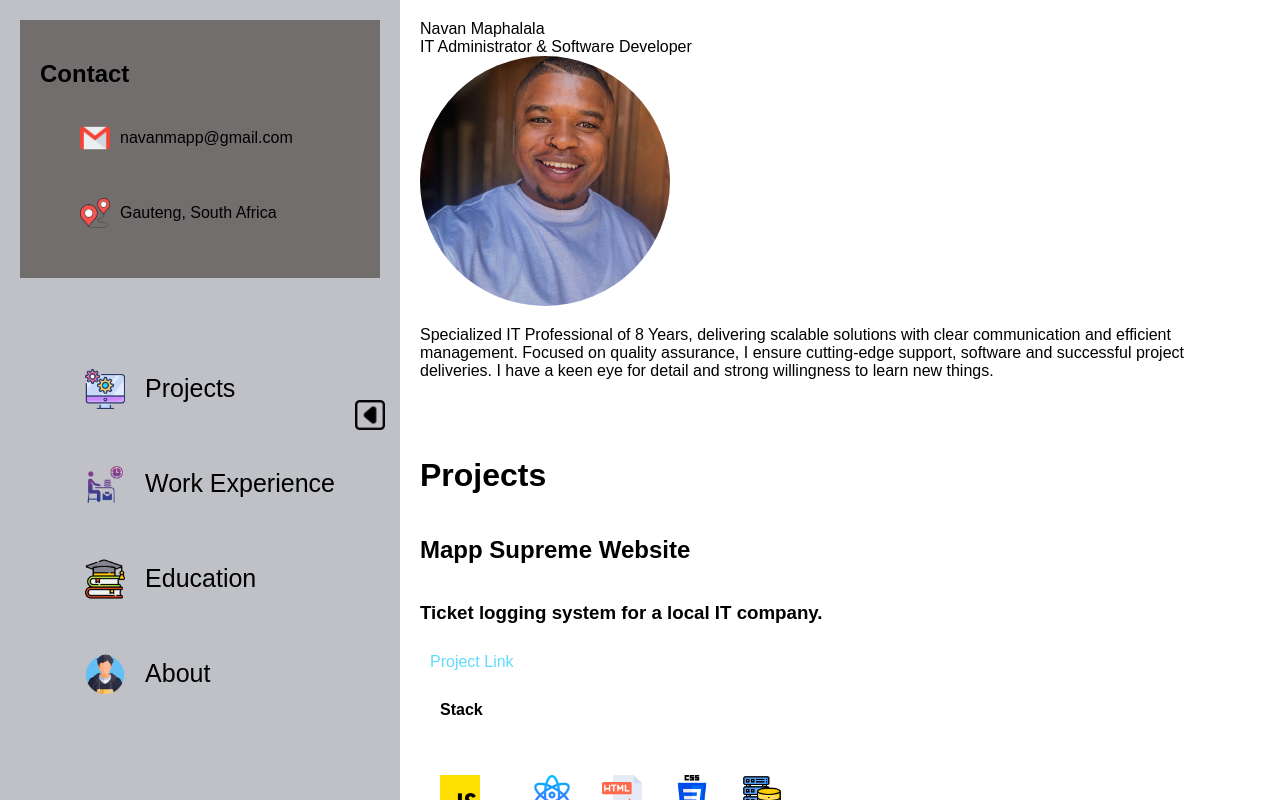
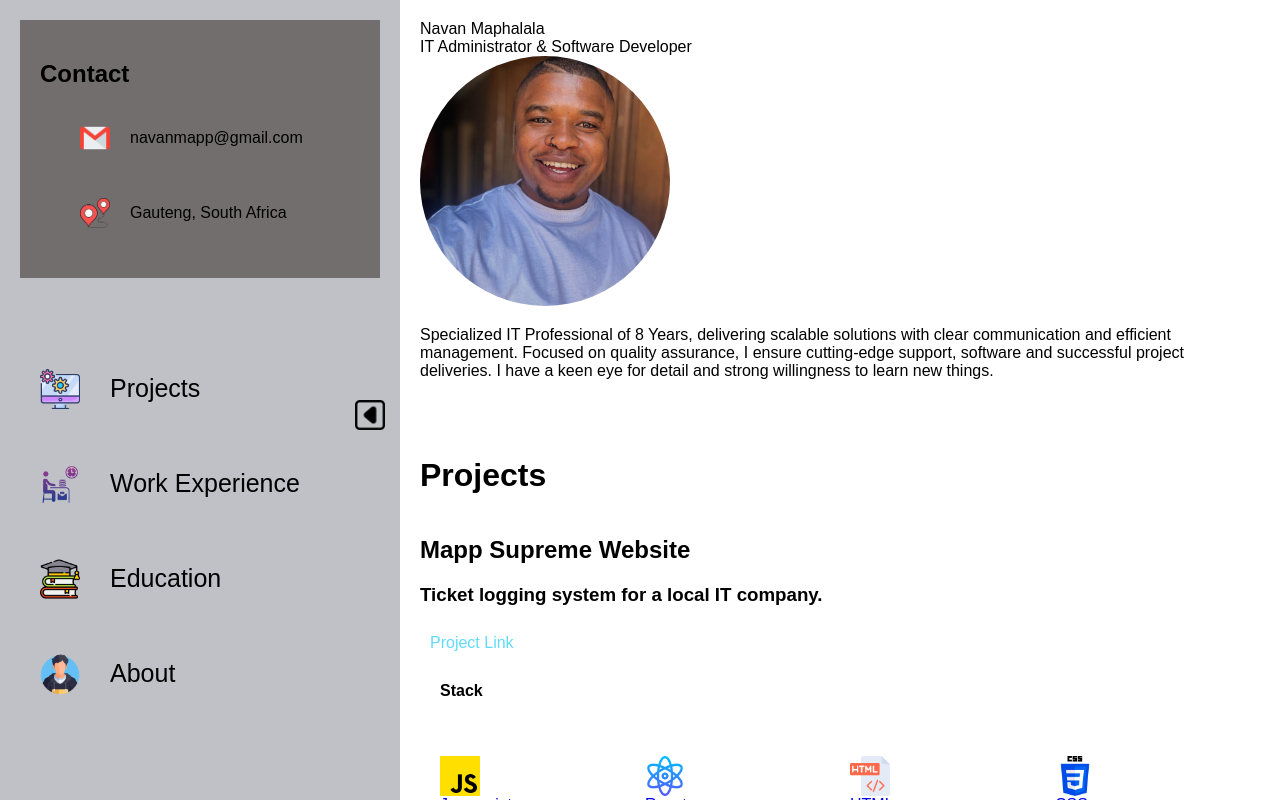
Before and after one commit to NavanMapp/Portfolio, a React (Create React App) app: page / in a window 1280 px wide. Built offline with nearby package versions, Linux system fonts and the light colour scheme.

Commit message:
css modifications

```diff
--- a/src/App.css
+++ b/src/App.css
@@ -41,14 +41,36 @@
     z-index: 1000;
   }
 
-
-
   .sidebar.open {
     transform: translateX(0);
   }
 
   .sidebar.closed {
     transform: translateX(-330px);
+    /* width: 10px; */
+  }
+
+  .sidebar ul {
+    list-style-type: none;
+    padding: 20px;
+  }
+
+  .sidebar ul li {
+    margin: 15px 0;
+    display: flex;
+    cursor: pointer;
+    list-style-type: none;
+  }
+
+  .sidebar ul li .label {
+    margin-left: 10px;
+    display: inline-block;
+    transition: opacity 0.3s ease;
+  }
+
+  .sidebar.closed ul li .label {
+    opacity: 0;
+    visibility: hidden;
   }
 
   .toggle-button {
@@ -64,20 +86,9 @@
   }
 
   .toggle-button .icon {
-        width: 30px;
+    width: 30px;
     height: 30px;
     margin-right: 10px;
-  }
-
-  .sidebar ul {
-    list-style-type: none;
-    padding: 20px;
-  }
-
-  .sidebar ul li {
-    margin: 15px 0;
-    cursor: pointer;
-    list-style-type: none;
   }
 
   .sidebar a {
@@ -114,9 +125,6 @@
   }
 
   .navigation-links {
-    justify-content: center;
-    /* justify-items: center; */
-    /* text-align: center; */
     display: flex;
     align-items: center;
     margin: auto;
@@ -125,7 +133,6 @@
   .navigation-links .icon {
     width: 40px;
     height: 40px;
-    /* margin-right: 0; */
     padding: 20px;
   }
 
@@ -154,12 +161,11 @@
 
   .bio-section {
     /* display: flex; */
-    /* flex-direction: column; */
+    flex-direction: column;
   }
 
   .project-info a  {
     display: grid;
-    /* display: flex; */
     z-index: auto;
     align-items: center;
     text-decoration: none;
@@ -168,7 +174,6 @@
   }
 
   .project-info ul {
-    display: flex;
     padding: 10px;
   }
 
@@ -183,7 +188,7 @@
     font-weight: bolder;
   }
 
-  .experience-card {
+  .project-section {
     display: grid;
     flex-direction: column;
     z-index: auto;
@@ -194,3 +199,46 @@
   .about-section {
     padding: 20px;
   }
+
+
+/****************** MOBILE ********************/
+@media (min-width: 320px) and (max-width: 424px) {
+  .sidebar {
+    transform: translateX(-330px);
+    width: auto;
+  }
+
+  .sidebar ul li .label {
+    opacity: 0;
+    visibility: hidden;
+  }
+
+  .toggle-button {
+    opacity: 0;
+    visibility: hidden;
+  }
+  .experience-card ul {
+    grid-template-columns: 1fr 1fr;
+    display: grid;
+  }
+
+  .bio-section {
+    display: grid;
+    overflow-y: auto;
+    z-index: auto;
+  }
+}
+
+@media (min-width: 425px) and (max-width: 768px) {
+  .experience-card ul {
+    grid-template-columns: 1fr 1fr 1fr;
+    display: grid;
+  }
+}
+
+@media(min-width: 769px) {
+  .experience-card ul {
+    grid-template-columns: 1fr 1fr 1fr 1fr;
+    display: grid;
+  }
+}
--- a/src/components/Navigation.jsx
+++ b/src/components/Navigation.jsx
@@ -41,11 +41,11 @@ export default function Navigation({isOpen, toggleSidebar }) {
                     <h1 className="contact">Contact</h1>
                     <li>
                         <img src={emailImg} alt="" className="icon email-icon" />
-                        <span></span> navanmapp@gmail.com
+                        <span className="label">navanmapp@gmail.com</span>
                     </li>
                     <li>
                         <img src={locationImg} alt="" className="icon location-icon" />
-                        <span></span> Gauteng, South Africa
+                        <span className="label">Gauteng, South Africa</span>
                     </li>
                 </ul>
                 <div className="navigation-links">
@@ -53,25 +53,25 @@ export default function Navigation({isOpen, toggleSidebar }) {
                         <li>
                             <a href="#projects" onClick={scrollToSection} >
                                 <img src={projectImg} alt="Projects Icon" className="icon projects-icon" />
-                                <span>Projects</span>
+                                <span className="label">Projects</span>
                             </a>
                         </li>
                         <li>
                             <a href="#experience" onClick={scrollToSection} >
                                 <img src={experienceImg} alt="Experience Icon" className="icon experience-icon" />
-                                <span>Work Experience</span>
+                                <span className="label">Work Experience</span>
                             </a>
                         </li>
                         <li>
                             <a href="#education" onClick={scrollToSection} >
                                 <img src={educationImg} alt="Education Icon" className="icon education-icon" />
-                                <span>Education</span>
+                                <span className="label">Education</span>
                             </a>
                         </li>
                         <li>
                             <a href="#about" onClick={scrollToSection} >
                                 <img src={aboutImg} alt="About Icon" className="icon about-icon" />
-                                <span>About</span>
+                                <span className="label">About</span>
                             </a>
                         </li>
                     </ul>
```
